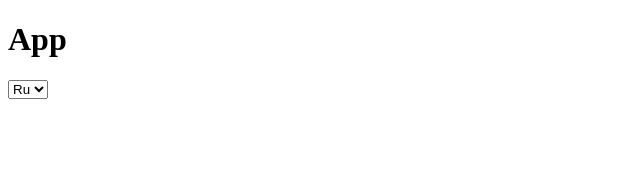
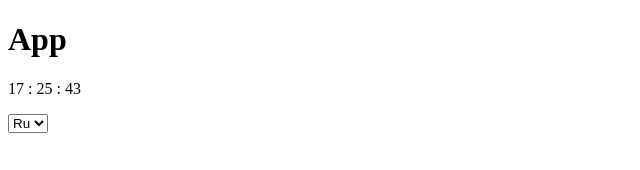
Before and after one commit to artemplv/mtg-biz-assessment, a React app: page / in a window 1280 px wide. Shown: the top 170 px of the page, without its empty margins (0-640 px from the left). Built offline with nearby package versions, Linux system fonts and the light colour scheme.

Commit message:
add clock

```diff
--- /dev/null
+++ b/src/components/Clock/Clock.tsx
@@ -0,0 +1,58 @@
+import React from "react";
+
+const normalizeDigits = (value: number): string => {
+  if (value < 10) {
+    return '0' + value;
+  }
+  return String(value);
+}
+
+class Clock extends React.Component<{}, StateTypes> {
+  interval: NodeJS.Timeout;
+
+  constructor() {
+    super(null);
+
+    this.state = {
+      time: '',
+    };
+    this.updateTime = this.updateTime.bind(this);
+    this.interval = setInterval(this.updateTime, 1000);
+  }
+
+  componentWillUnmount() {
+    clearInterval(this.interval);
+  }
+
+  updateTime() {
+    const dateObject = new Date();
+
+    const hour = dateObject.getHours();
+    const minute = dateObject.getMinutes();
+    const second = dateObject.getSeconds();
+
+    const time = `${normalizeDigits(hour)} : ${normalizeDigits(minute)} : ${normalizeDigits(second)}`;
+
+    this.setState({
+      time,
+    });
+  }
+
+  render() {
+    const {
+      time,
+    } = this.state;
+
+    return (
+      <p>
+        {time}
+      </p>
+    )
+  }
+}
+
+type StateTypes = {
+  time: string;
+}
+
+export default Clock;
--- /dev/null
+++ b/src/components/Clock/index.ts
@@ -0,0 +1,3 @@
+import Clock from "./Clock";
+
+export default Clock;
--- a/src/components/Header/Header.tsx
+++ b/src/components/Header/Header.tsx
@@ -1,10 +1,12 @@
 import React from "react";
 import LanguageSelector from "@/components/LanguageSelector";
+import Clock from "@/components/Clock";
 
 class Header extends React.Component {
   render() {
     return (
       <div>
+        <Clock />
         <LanguageSelector />
       </div>
     );
```
